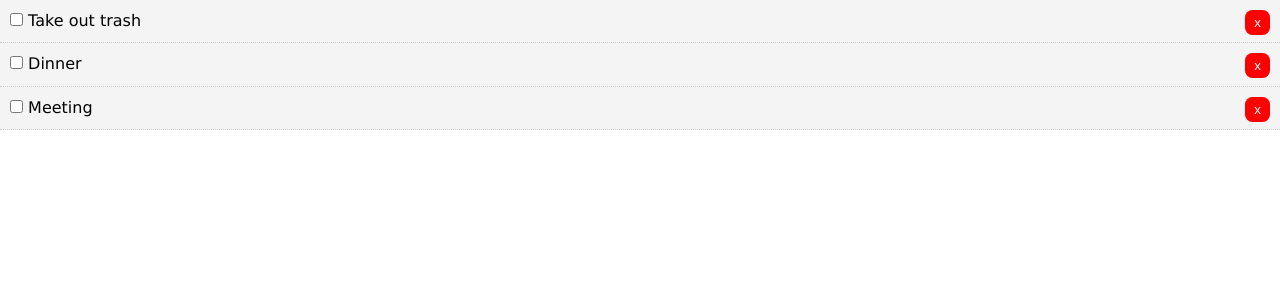
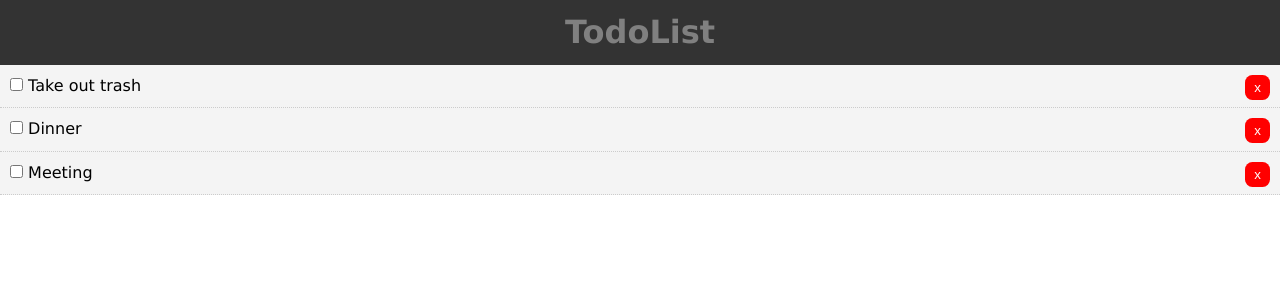
Before and after one commit to william-phokompe/cloud-limburger, a React (Create React App) app: page / in a window 1280 px wide. Shown: the top 300 px of the page. Built offline with nearby package versions, Linux system fonts and the light colour scheme.

Commit message:
Header styled and edited

```diff
--- a/src/components/layout/Header.js
+++ b/src/components/layout/Header.js
@@ -2,8 +2,17 @@ import React from 'react'
 
 export default function Header() {
     return (
-        <div>
-
-        </div>
+        <header>
+            <h1 style={headerStyle}>
+                TodoList
+            </h1>
+        </header>
     )
 }
+
+const headerStyle = {
+    background: '#333',
+    color: 'grey',
+    textAlign: 'center',
+    padding: '10px'
+}
```
